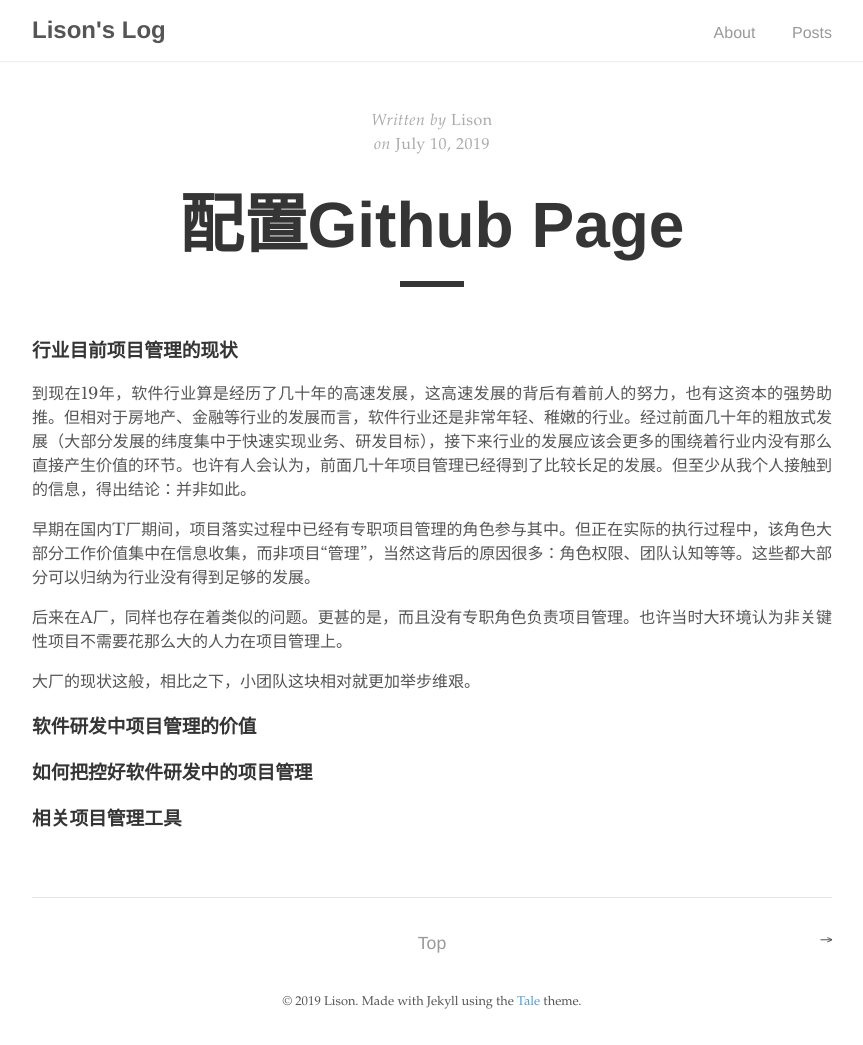
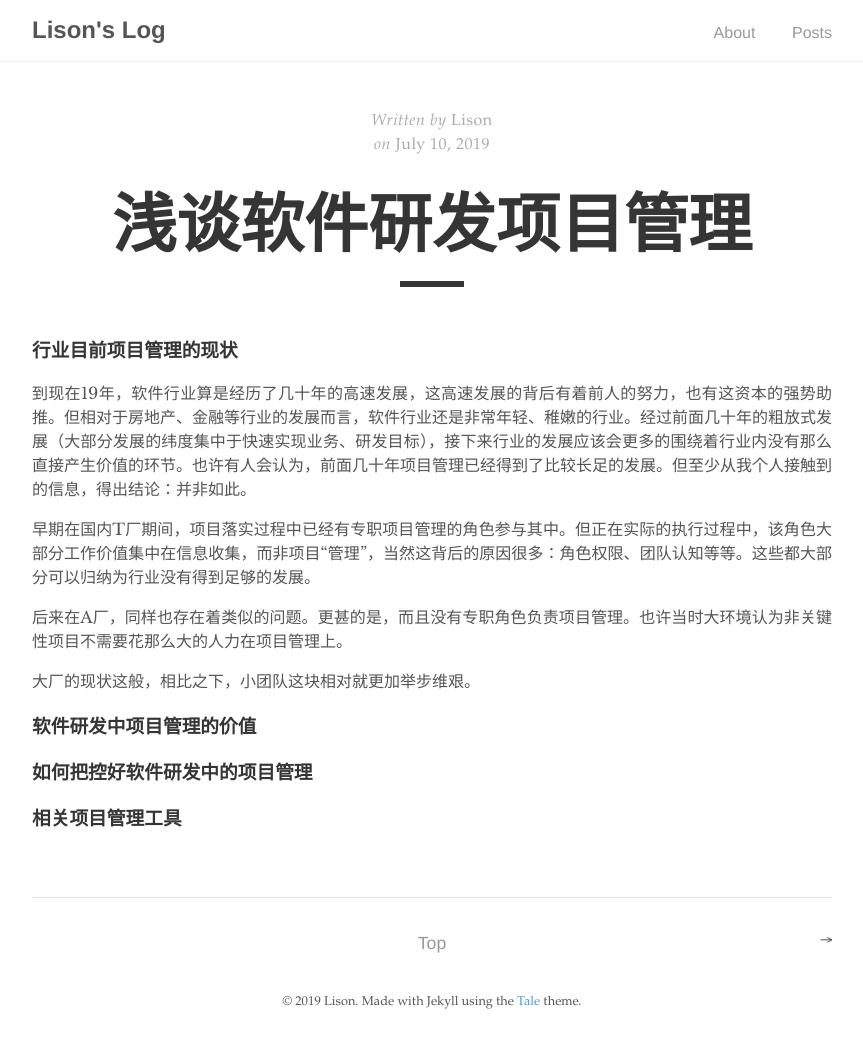
Before and after one commit to blowxian/blowxian.github.io, a Jekyll site: the page built from _posts/2019-07-11-浅谈软件研发项目管理.md, in a window 1280 px wide. Shown: the whole page, without its empty margins (208-1071 px from the left). Built offline with Jekyll 4.4.1, drawn with Linux system fonts in a browser that asks for light colours.

Commit message:
update pages

```diff
--- a/_posts/2019-07-11-浅谈软件研发项目管理.md
+++ b/_posts/2019-07-11-浅谈软件研发项目管理.md
@@ -1,6 +1,6 @@
 ---
 layout: post
-title: 配置Github Page
+title: 浅谈软件研发项目管理
 date: '2019-07-11 00:02:09 +0800'
 categories: 日常Log
 published: true
```
